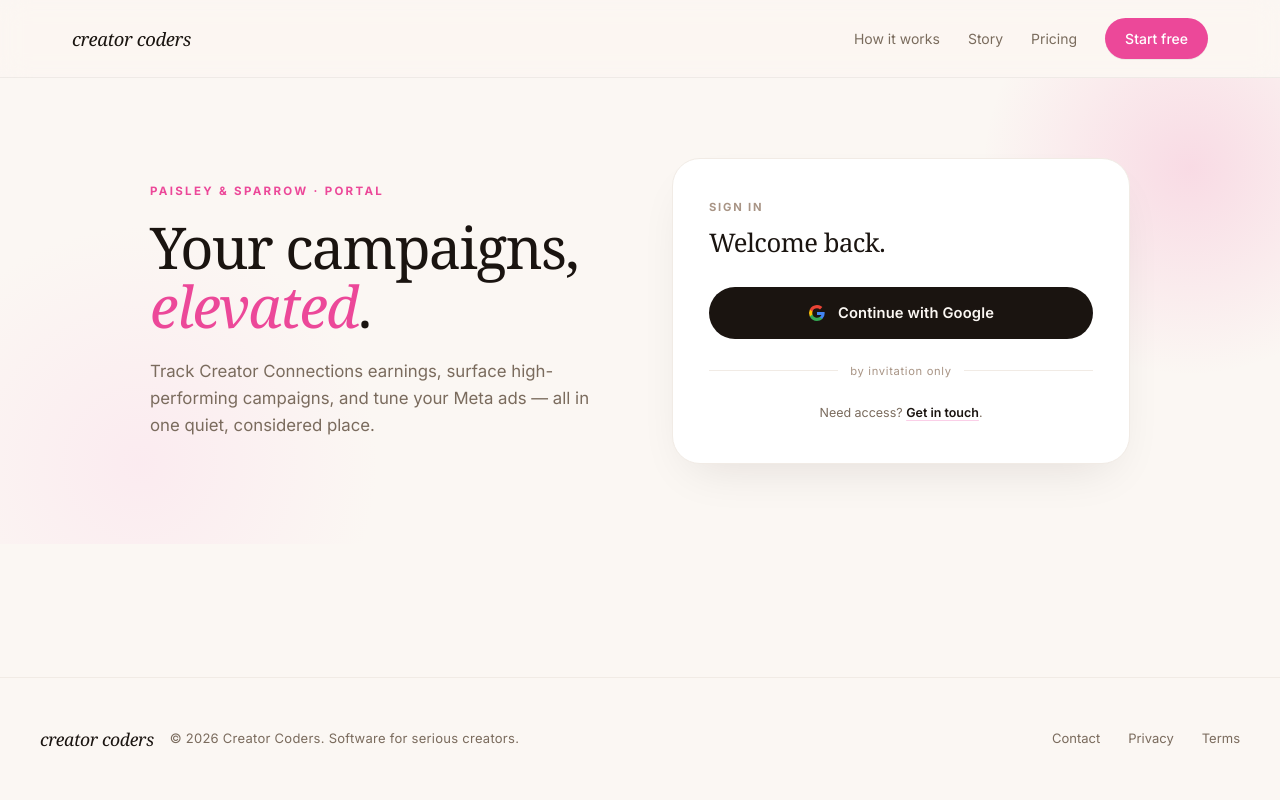
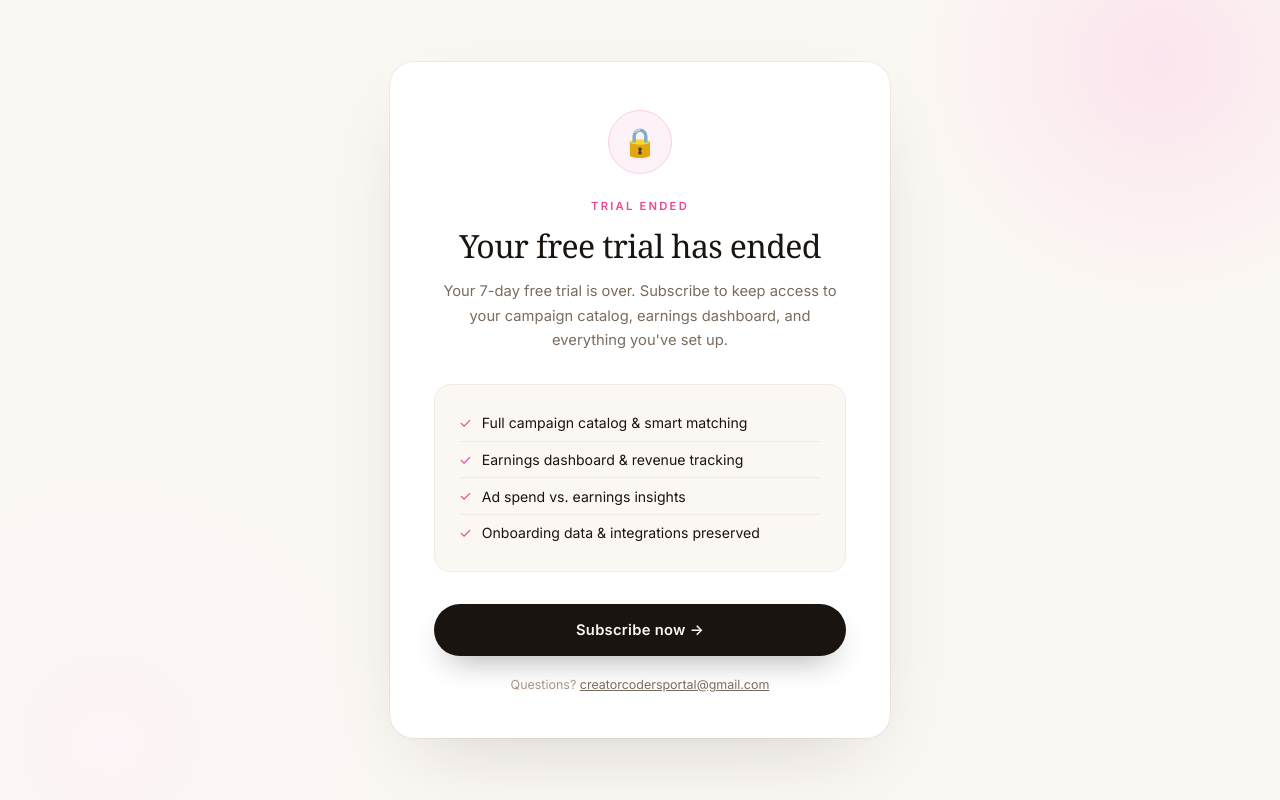
Before and after one commit to paisleyandsparrow/reports, a React (Vite) app in the folder cc-portal/: page /trial-expired in a window 1280 px wide. Before the commit this address led to /login. Built offline with nearby package versions, Linux system fonts and the light colour scheme; no server answers.

Commit message:
feat: 7-day trial gating, TrialExpiredPage, marketing consent checkbox

```diff
--- a/cc-portal/src/App.jsx
+++ b/cc-portal/src/App.jsx
@@ -9,6 +9,7 @@ import AdHealthPage from './pages/AdHealthPage'
 import DashboardPage from './pages/DashboardPage'
 import QueuePage from './pages/QueuePage'
 import PricingPage from './pages/PricingPage'
+import TrialExpiredPage from './pages/TrialExpiredPage'
 import AuthGuard from './components/AuthGuard'
 
 const IS_MOCK = import.meta.env.VITE_MOCK === 'true'
@@ -28,6 +29,7 @@ export default function App() {
         <Route path="/ad-health" element={<Guard><AdHealthPage /></Guard>} />
         <Route path="/queue" element={<Guard><QueuePage /></Guard>} />
         <Route path="/pricing" element={IS_MOCK ? <PricingPage /> : <AuthGuard requireOnboarding={false}><PricingPage /></AuthGuard>} />
+        <Route path="/trial-expired" element={<TrialExpiredPage />} />
         <Route path="*" element={<Navigate to="/" replace />} />
       </Routes>
     </BrowserRouter>
--- a/cc-portal/src/components/AuthGuard.jsx
+++ b/cc-portal/src/components/AuthGuard.jsx
@@ -11,7 +11,7 @@ import { supabase } from '../lib/supabase'
  * - All good → renders children
  */
 export default function AuthGuard({ children, requireOnboarding = true, requirePayment = false }) {
-  const [status, setStatus] = useState('loading') // loading | allowed | unauthorized | unauthenticated | needs-onboarding | needs-payment
+  const [status, setStatus] = useState('loading') // loading | allowed | unauthorized | unauthenticated | needs-onboarding | trial-expired | needs-payment
 
   useEffect(() => {
     let mounted = true
@@ -46,13 +46,22 @@ export default function AuthGuard({ children, requireOnboarding = true, requireP
       // Check onboarding
       const { data: prefs } = await supabase
         .from('user_preferences')
-        .select('onboarding_complete, is_paid')
+        .select('onboarding_complete, is_paid, trial_ends_at')
         .eq('id', session.user.id)
         .maybeSingle()
 
       if (!prefs?.onboarding_complete) {
         if (mounted) setStatus('needs-onboarding')
         return
+      }
+
+      // Check trial expiry (only block if trial_ends_at is set and expired and not paid)
+      if (prefs?.trial_ends_at && !prefs?.is_paid) {
+        const trialExpired = new Date(prefs.trial_ends_at) < new Date()
+        if (trialExpired) {
+          if (mounted) setStatus('trial-expired')
+          return
+        }
       }
 
       if (requirePayment && !prefs?.is_paid) {
@@ -86,6 +95,7 @@ export default function AuthGuard({ children, requireOnboarding = true, requireP
   if (status === 'unauthenticated') return <Navigate to="/login" replace />
   if (status === 'unauthorized') return <Navigate to="/unauthorized" replace />
   if (status === 'needs-onboarding') return <Navigate to="/onboarding" replace />
+  if (status === 'trial-expired') return <Navigate to="/trial-expired" replace />
   if (status === 'needs-payment') return <Navigate to="/pricing" replace />
 
   return children
--- a/cc-portal/src/pages/OnboardingWizard.jsx
+++ b/cc-portal/src/pages/OnboardingWizard.jsx
@@ -90,6 +90,7 @@ export default function OnboardingWizard() {
     goals: [],
     meta_token: '',
     meta_account_id: '',
+    marketing_consent: false,
   })
   const [csvState, setCsvState] = useState({ status: 'idle', fileName: '', rows: [], totalIncome: 0, totalRevenue: 0, errors: [] })
   const fileInputRef = useRef(null)
@@ -133,6 +134,9 @@ export default function OnboardingWizard() {
     const { data: { session } } = await supabase.auth.getSession()
     if (!session) return
 
+    const now = new Date().toISOString()
+    const trialEndsAt = new Date(Date.now() + 7 * 24 * 60 * 60 * 1000).toISOString()
+
     await supabase.from('user_preferences').upsert({
       id: session.user.id,
       email: session.user.email,
@@ -141,8 +145,12 @@ export default function OnboardingWizard() {
       categories: form.categories,
       social_platforms: form.social_platforms,
       goals: form.goals,
+      marketing_consent: form.marketing_consent,
+      ...(form.marketing_consent && { marketing_consent_at: now }),
+      trial_starts_at: now,
+      trial_ends_at: trialEndsAt,
       onboarding_complete: true,
-      updated_at: new Date().toISOString(),
+      updated_at: now,
     })
 
     // Save Meta Ads integration if provided
@@ -441,6 +449,32 @@ export default function OnboardingWizard() {
               To get this file: Amazon Associates → Creator Connections → Earnings → Download CSV.
               You can also skip this and upload later in Settings.
             </p>
+
+            {/* Marketing consent */}
+            <label style={{
+              display: 'flex',
+              alignItems: 'flex-start',
+              gap: 12,
+              cursor: 'pointer',
+              padding: '14px 16px',
+              background: form.marketing_consent ? '#fdf2f8' : '#ffffff',
+              border: form.marketing_consent ? '1.5px solid #fbcfe8' : '1px solid #f1ebe5',
+              borderRadius: 14,
+              transition: 'all .15s',
+            }}>
+              <input
+                type="checkbox"
+                checked={form.marketing_consent}
+                onChange={e => setForm(prev => ({ ...prev, marketing_consent: e.target.checked }))}
+                style={{ marginTop: 2, accentColor: '#ec4899', width: 16, height: 16, flexShrink: 0, cursor: 'pointer' }}
+              />
+              <span style={{ fontSize: '0.82rem', color: '#7a6b5d', lineHeight: 1.55 }}>
+                Send me product tips, new campaign alerts, and occasional updates from Creator Coders.
+                <span style={{ display: 'block', marginTop: 3, fontSize: '0.75rem', color: '#a89485' }}>
+                  Optional — unsubscribe any time.
+                </span>
+              </span>
+            </label>
           </div>
         )}
 
--- /dev/null
+++ b/cc-portal/src/pages/TrialExpiredPage.jsx
@@ -0,0 +1,150 @@
+export default function TrialExpiredPage() {
+  return (
+    <div style={{
+      minHeight: '100vh',
+      background: '#fbf7f3',
+      display: 'flex',
+      flexDirection: 'column',
+      alignItems: 'center',
+      justifyContent: 'center',
+      padding: '48px 20px',
+      position: 'relative',
+      overflow: 'hidden',
+      fontFamily: "'Inter', -apple-system, BlinkMacSystemFont, sans-serif",
+      color: '#1a1410',
+    }}>
+      {/* Ambient blooms */}
+      <div style={{
+        position: 'absolute', top: -180, right: -120, width: 480, height: 480,
+        background: 'radial-gradient(circle, rgba(251,207,232,0.45) 0%, rgba(251,207,232,0) 70%)',
+        pointerEvents: 'none',
+      }} />
+      <div style={{
+        position: 'absolute', bottom: -200, left: -150, width: 520, height: 520,
+        background: 'radial-gradient(circle, rgba(253,242,248,0.6) 0%, rgba(253,242,248,0) 70%)',
+        pointerEvents: 'none',
+      }} />
+
+      <div style={{
+        position: 'relative',
+        zIndex: 1,
+        background: '#ffffff',
+        borderRadius: 24,
+        boxShadow: '0 30px 80px -30px rgba(26,20,16,0.18), 0 0 0 1px #f1ebe5',
+        padding: '48px 44px 44px',
+        width: '100%',
+        maxWidth: 500,
+        textAlign: 'center',
+      }}>
+        {/* Icon */}
+        <div style={{
+          width: 64,
+          height: 64,
+          background: '#fdf2f8',
+          border: '1.5px solid #fbcfe8',
+          borderRadius: '50%',
+          display: 'flex',
+          alignItems: 'center',
+          justifyContent: 'center',
+          margin: '0 auto 24px',
+          fontSize: '1.75rem',
+        }}>
+          🔒
+        </div>
+
+        {/* Eyebrow */}
+        <p style={{
+          fontSize: '0.7rem',
+          fontWeight: 600,
+          color: '#ec4899',
+          textTransform: 'uppercase',
+          letterSpacing: '0.2em',
+          marginBottom: 14,
+        }}>
+          Trial ended
+        </p>
+
+        <h1 style={{
+          fontFamily: 'Georgia, serif',
+          fontWeight: 400,
+          fontSize: '2rem',
+          color: '#1a1410',
+          letterSpacing: '-0.02em',
+          margin: '0 0 14px',
+          lineHeight: 1.15,
+        }}>
+          Your free trial has ended
+        </h1>
+
+        <p style={{
+          fontSize: '0.92rem',
+          color: '#7a6b5d',
+          lineHeight: 1.65,
+          margin: '0 0 32px',
+        }}>
+          Your 7-day free trial is over. Subscribe to keep access to your campaign catalog,
+          earnings dashboard, and everything you've set up.
+        </p>
+
+        {/* Feature list */}
+        <div style={{
+          background: '#fbf7f3',
+          border: '1px solid #f1ebe5',
+          borderRadius: 16,
+          padding: '20px 24px',
+          marginBottom: 32,
+          textAlign: 'left',
+        }}>
+          {[
+            'Full campaign catalog & smart matching',
+            'Earnings dashboard & revenue tracking',
+            'Ad spend vs. earnings insights',
+            'Onboarding data & integrations preserved',
+          ].map((feature, i, arr) => (
+            <div key={feature} style={{
+              display: 'flex',
+              alignItems: 'center',
+              gap: 10,
+              padding: '7px 0',
+              fontSize: '0.88rem',
+              color: '#1a1410',
+              borderBottom: i < arr.length - 1 ? '1px solid #f1ebe5' : 'none',
+            }}>
+              <span style={{ color: '#ec4899', fontSize: '0.9rem', flexShrink: 0 }}>✓</span>
+              {feature}
+            </div>
+          ))}
+        </div>
+
+        <a
+          href="/pricing"
+          style={{
+            display: 'block',
+            background: '#1a1410',
+            color: '#fbf7f3',
+            borderRadius: 999,
+            padding: '15px 32px',
+            fontSize: '0.92rem',
+            fontWeight: 600,
+            letterSpacing: '0.02em',
+            textDecoration: 'none',
+            boxShadow: '0 14px 32px -14px rgba(26,20,16,0.45)',
+            transition: 'background .15s, transform .12s',
+            marginBottom: 20,
+          }}
+          onMouseEnter={e => { e.currentTarget.style.background = '#2a1f18'; e.currentTarget.style.transform = 'translateY(-1px)' }}
+          onMouseLeave={e => { e.currentTarget.style.background = '#1a1410'; e.currentTarget.style.transform = 'none' }}
+        >
+          Subscribe now →
+        </a>
+
+        <p style={{ fontSize: '0.78rem', color: '#a89485', margin: 0 }}>
+          Questions?{' '}
+          <a href="mailto:creatorcodersportal@gmail.com" style={{ color: '#7a6b5d', textDecoration: 'underline' }}>
+            creatorcodersportal@gmail.com
+          </a>
+        </p>
+      </div>
+    </div>
+  )
+}
```
